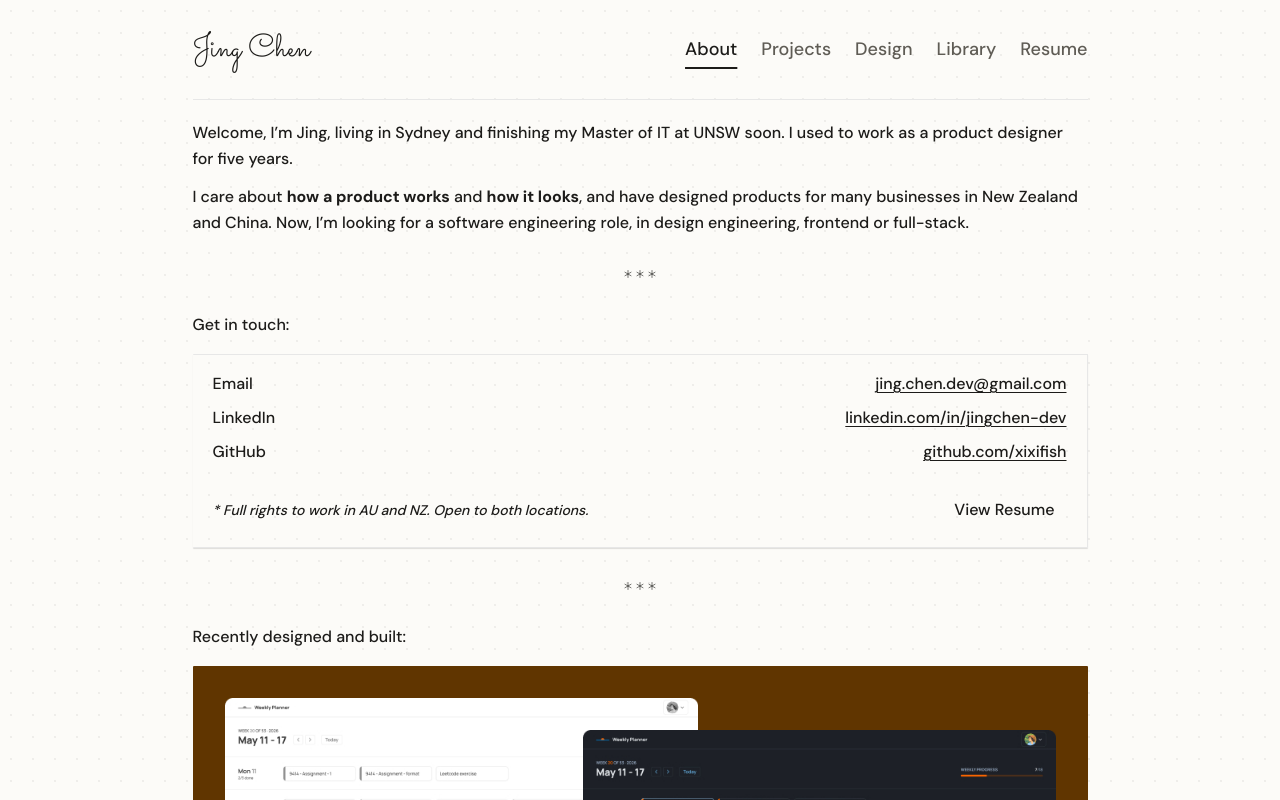
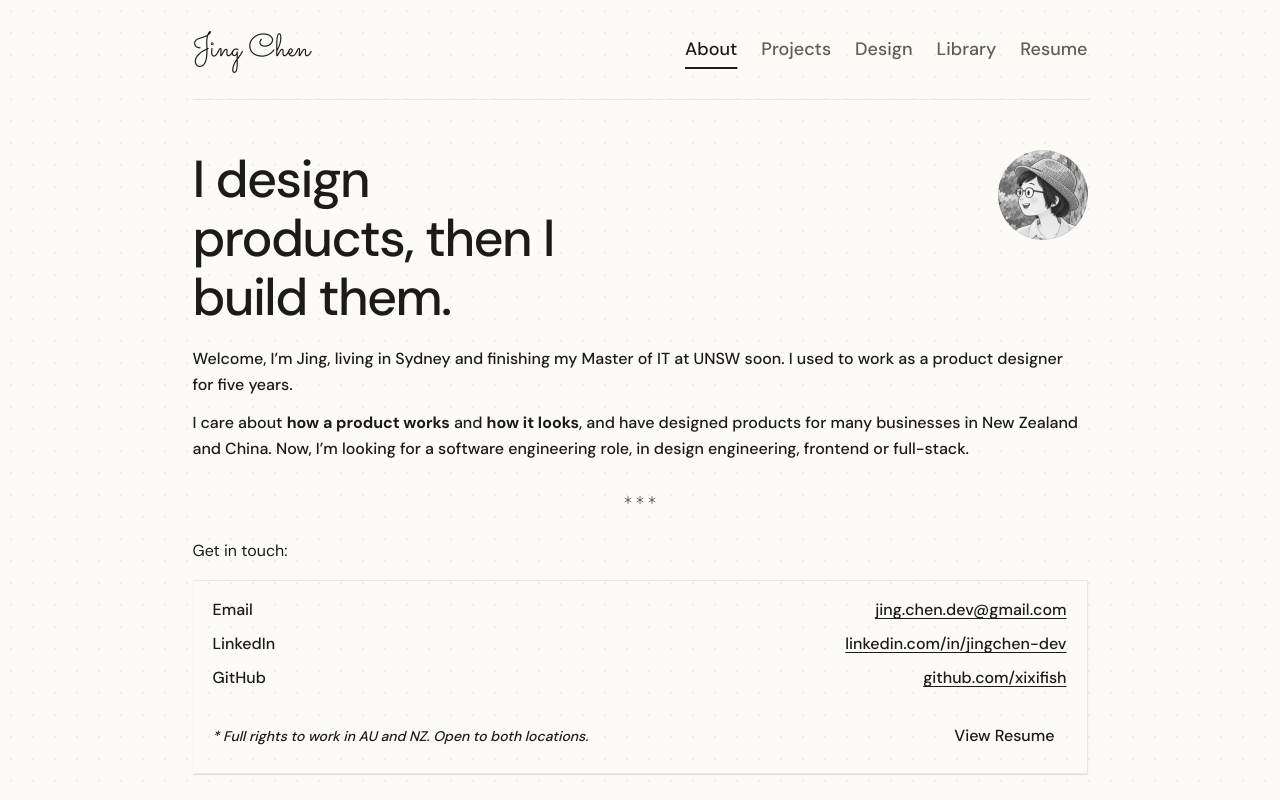
Before and after one commit to xixifish/personal-website, a Next.js app: page / in a window 1280 px wide. Shown: the top 800 px of the page. Built offline with nearby package versions, Linux system fonts and the light colour scheme.

Commit message:
Add hero part

```diff
--- a/app/layout.tsx
+++ b/app/layout.tsx
@@ -5,7 +5,7 @@ import { Header } from "@/components/Header";
 
 const dmSans = DM_Sans({
   variable: "--font-body",
-  weight: ["500", "600", "700"],
+  axes: ["opsz"],
   subsets: ["latin"],
 });
 
--- a/app/page.module.css
+++ b/app/page.module.css
@@ -1,5 +1,8 @@
 .avatar {
   border-radius: 50%;
+  outline: 1px solid color-mix(in srgb, var(--color-text) 10%, transparent);
+  outline-offset: -1px;
+  flex-shrink: 0;
 }
 
 .page {
@@ -29,6 +32,20 @@
   margin-inline: auto;
 }
 
+.hero {
+  display: flex;
+  justify-content: space-between;
+  padding-top: 50px;
+}
+
+.heroText {
+  max-width: 394px;
+  font-size: var(--text-headline);
+  font-weight: 500;
+  line-height: 1.13;
+  letter-spacing: -0.03em;
+}
+
 .intro {
   display: flex;
   flex-direction: column;
--- a/app/page.tsx
+++ b/app/page.tsx
@@ -3,11 +3,24 @@ import { Divider } from "@/components/Divider";
 import { ContactCard } from "@/components/ContactCard";
 import { PROJECTS } from "@/data/projects";
 import { ProjectCard } from "@/components/ProjectCard";
+import Image from "next/image";
 
 export default function Home() {
   return (
     <div className={styles.page}>
       <main className={styles.main}>
+        <div className={styles.hero}>
+          <h1 className={styles.heroText}>
+            I design products, then I build them.
+          </h1>
+          <Image
+            width={90}
+            height={90}
+            src="/avatar.jpg"
+            alt="Portrait of Jing Chen"
+            className={styles.avatar}
+          />
+        </div>
         <div className={styles.intro}>
           <p>
             Welcome, I’m Jing, living in Sydney and finishing my Master of IT at
```
Also changed, not shown: public/avatar.jpg.
